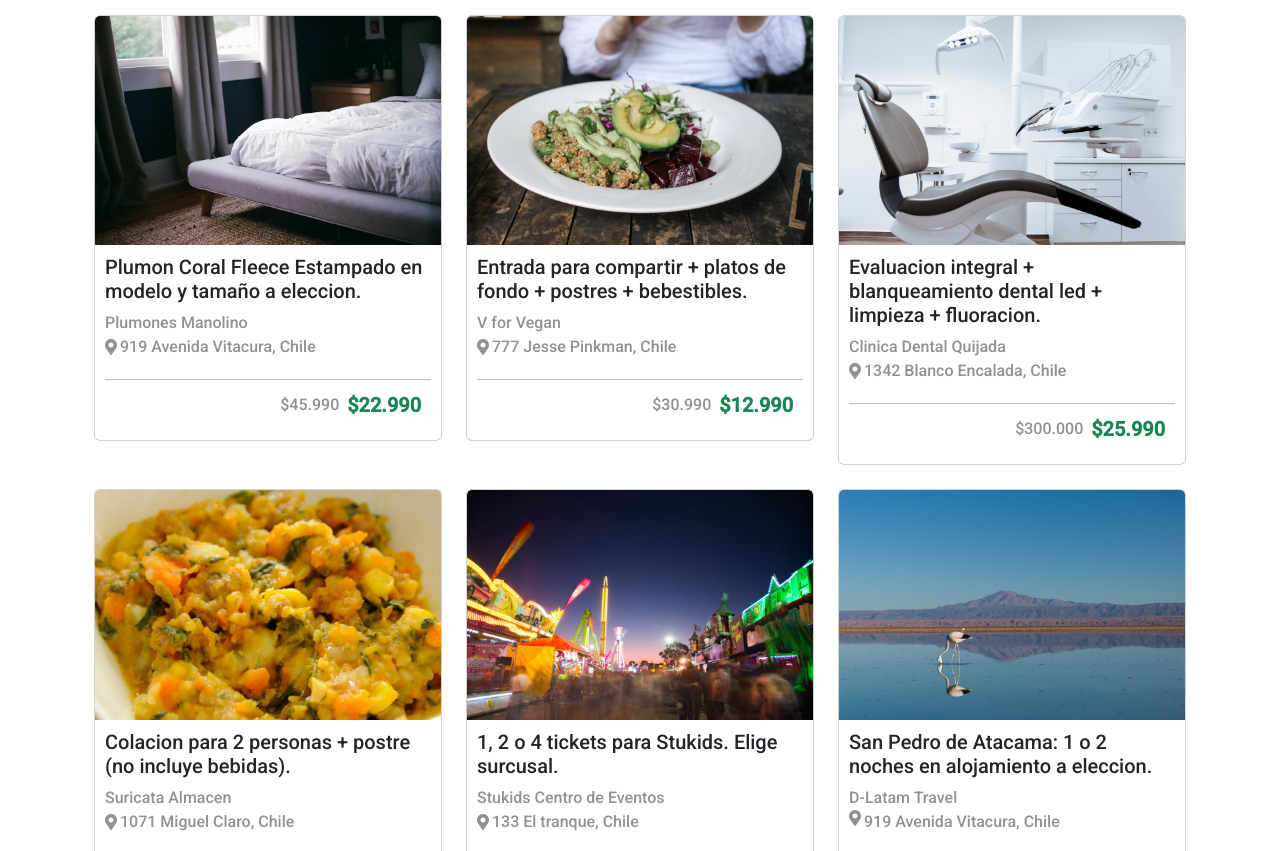
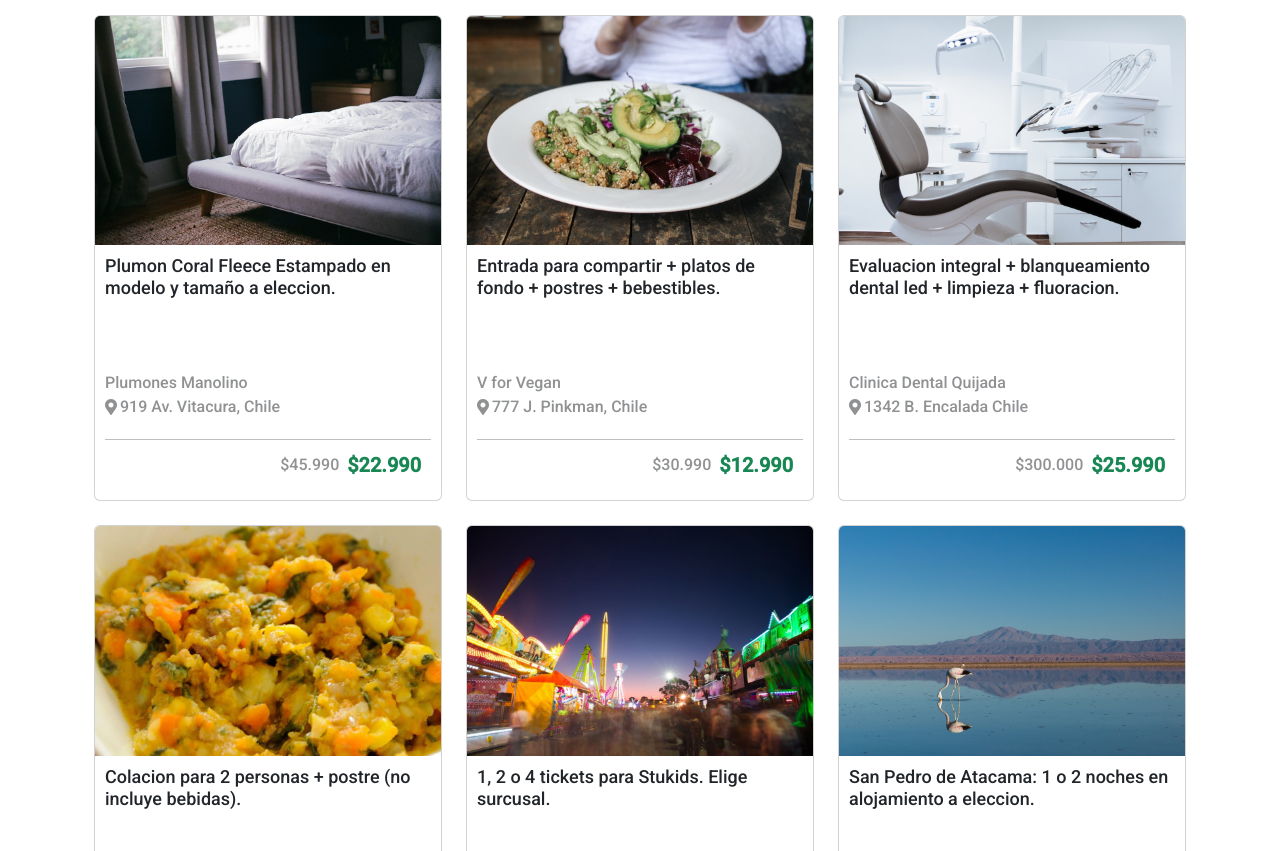
Before and after one commit to javiernfigueroa/DESAFIO-LATAM, a plain HTML site: page Curso Boostrap/index.html in a window 1280 px wide. Shown: the part 65-916 px from the top of the page. Drawn offline with nearby package versions, Linux system fonts and the light colour scheme.

Commit message:
update semantic html

```diff
--- a/Curso Boostrap/assets/css/styles.css
+++ b/Curso Boostrap/assets/css/styles.css
@@ -5,6 +5,16 @@
 body {
   margin: 0;
   font-family: "Roboto", sans-serif !important;
+}
+
+h5 {
+  font-size: 1.125rem;
+  height: 108px;
+}
+
+.info {
+  width: auto;
+  height: 120px;
 }
 
 p {
--- a/Curso Boostrap/index.html
+++ b/Curso Boostrap/index.html
@@ -30,6 +30,7 @@
     <link rel="stylesheet" href="./assets/css/styles.css" />
   </head>
   <body>
+    <header>
       <!-- navbar -->
       <nav class="navbar navbar-expand-lg bg-success">
         <div class="container-fluid">
@@ -65,6 +66,9 @@
         </div>
       </nav>
       <!-- end navbar -->
+    </header>
+    <main>
+      <section>
         <!-- grilla -->
         <div class="container p-4">
           <div class="row">
@@ -82,7 +86,7 @@
                   <p class="card-text">Plumones Manolino</p>
                   <div class="d-flex align-items-center">
                     <i class="fas fa-map-marker-alt"></i>
-                <p>919 Avenida Vitacura, Chile</p>
+                    <p>919 Av. Vitacura, Chile</p>
                   </div>
                   <hr />
                   <div
@@ -109,7 +113,7 @@
                   <p class="card-text">V for Vegan</p>
                   <div class="d-flex align-items-center">
                     <i class="fas fa-map-marker-alt"></i>
-                <p>777 Jesse Pinkman, Chile</p>
+                    <p>777 J. Pinkman, Chile</p>
                   </div>
                   <hr />
                   <div
@@ -136,7 +140,7 @@
                   <p class="card-text">Clinica Dental Quijada</p>
                   <div class="d-flex align-items-center">
                     <i class="fas fa-map-marker-alt"></i>
-                <p>1342 Blanco Encalada, Chile</p>
+                    <p>1342 B. Encalada Chile</p>
                   </div>
                   <hr />
                   <div
@@ -162,7 +166,7 @@
                   <p class="card-text">Suricata Almacen</p>
                   <div class="d-flex align-items-center">
                     <i class="fas fa-map-marker-alt"></i>
-                <p>1071 Miguel Claro, Chile</p>
+                    <p>1071 M. Claro, Chile</p>
                   </div>
                   <hr />
                   <div
@@ -185,7 +189,7 @@
                   <h5 class="card-title">
                     1, 2 o 4 tickets para Stukids. Elige surcusal.
                   </h5>
-              <p class="card-text">Stukids Centro de Eventos</p>
+                  <p class="card-text">Stukids Eventos</p>
                   <div class="d-flex align-items-center">
                     <i class="fas fa-map-marker-alt"></i>
                     <p>133 El tranque, Chile</p>
@@ -209,12 +213,13 @@
                 />
                 <div class="card-body">
                   <h5 class="card-title">
-                San Pedro de Atacama: 1 o 2 noches en alojamiento a eleccion.
+                    San Pedro de Atacama: 1 o 2 noches en alojamiento a
+                    eleccion.
                   </h5>
                   <p class="card-text">D-Latam Travel</p>
-              <div class="d-flex">
+                  <div class="d-flex align-items-center">
                     <i class="fas fa-map-marker-alt"></i>
-                <p>919 Avenida Vitacura, Chile</p>
+                    <p>919 Av Vitacura, Chile</p>
                   </div>
                   <hr />
                   <div
@@ -229,6 +234,8 @@
           </div>
         </div>
         <!-- end grilla -->
+      </section>
+      <section>
         <!-- form -->
         <form class="p-4 bg-success d-flex flex-column">
           <h3 class="text-light text-center align-self-center">
@@ -258,6 +265,8 @@
           </button>
         </form>
         <!-- end form -->
+      </section>
+    </main>
     <!-- footer -->
     <footer class="bg-light text-white text-center py-4">
       <div class="container">
```
Lines whose indentation alone changed are shown as unchanged.
